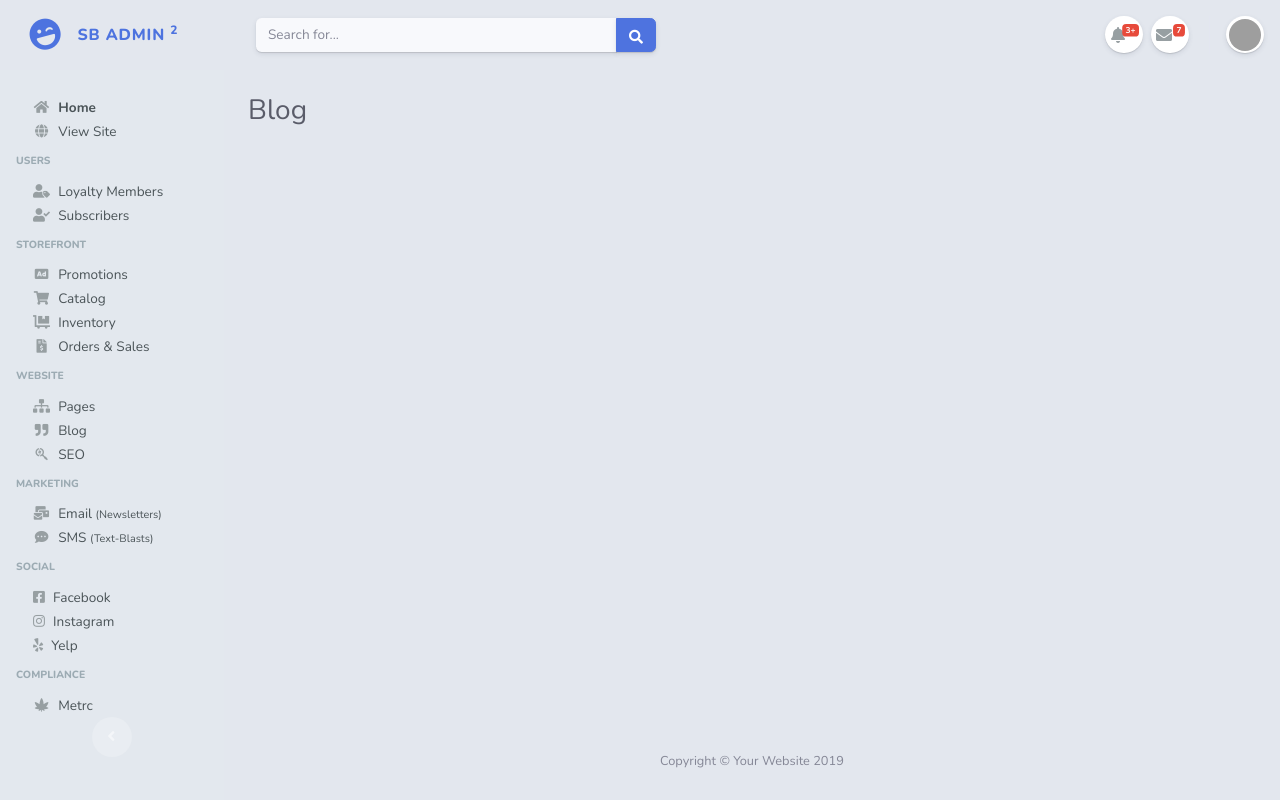
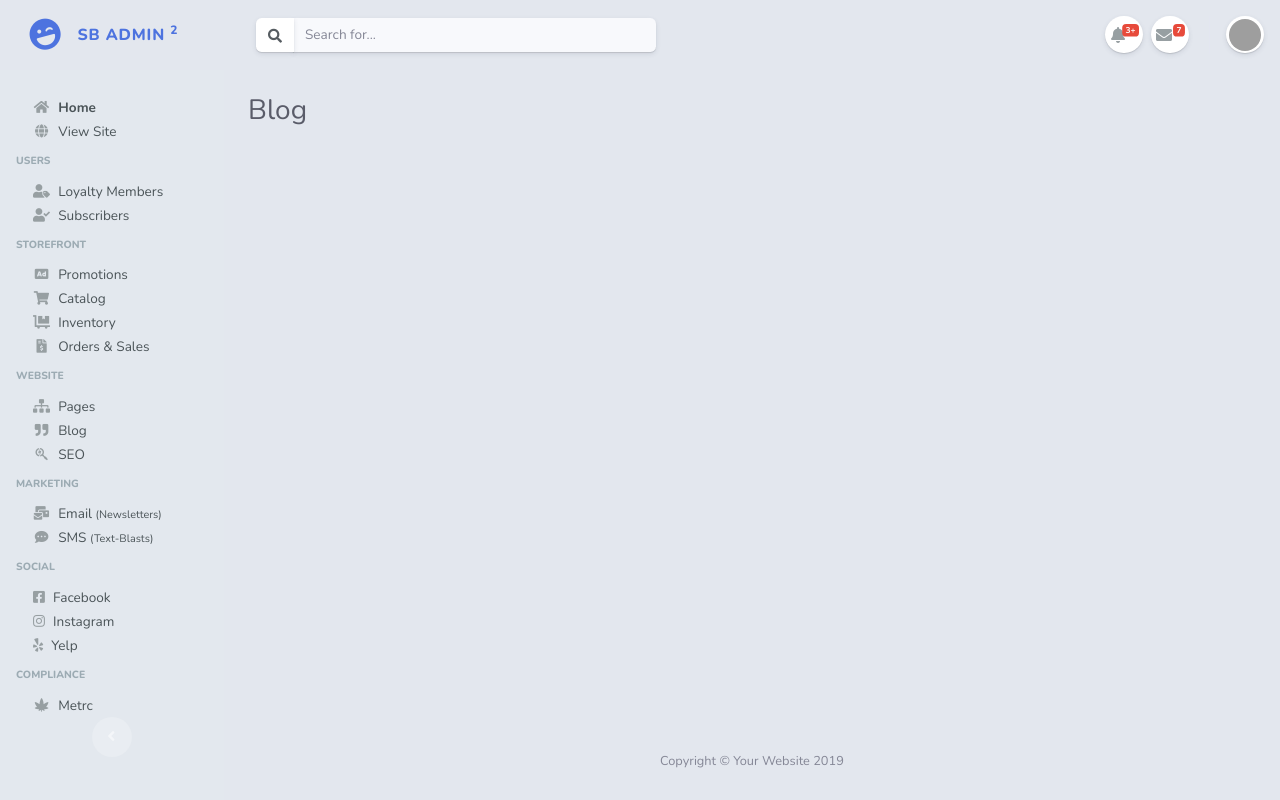
Before and after one commit to rowsheet/highbrid_dashboard, a Flask app: page /blog in a window 1280 px wide. Run offline with Flask 2, Linux system fonts and the light colour scheme; some libraries are stand-ins or nearby versions; grey boxes are pictures that could not be loaded.

Commit message:
Adding searchbar button left side.

```diff
--- a/app/templates/components/sidebar.html
+++ b/app/templates/components/sidebar.html
@@ -235,6 +235,13 @@ tr.odd-row {
 /* Dashboard Cards */
 .dashboard_card {
     box-shadow: 0 7px 14px 0 rgba(60,66,87, .12), 0 3px 6px 0 rgba(0,0,0, .12) !important;
+    border: none;
+}
+/* Nav Search */
+.navbar .navbar-search button.btn.btn-primary {
+    background: white;
+    border: none;
+    color: #565c61;
 }
 /* Nav Tab Pills */
 a.nav-link.active {
--- a/app/templates/components/topbar.html
+++ b/app/templates/components/topbar.html
@@ -6,12 +6,12 @@
 <!-- Topbar Search -->
 <form class="d-none d-sm-inline-block form-inline mr-auto ml-md-3 my-2 my-md-0 mw-100 navbar-search">
     <div class="input-group">
-        <input type="text" class="form-control bg-light border-0 small" placeholder="Search for..." aria-label="Search" aria-describedby="basic-addon2">
-        <div class="input-group-append">
+        <div class="input-group-prepend">
             <button class="btn btn-primary" type="button">
                 <i class="fas fa-search fa-sm"></i>
             </button>
         </div>
+        <input type="text" class="form-control bg-light border-0 small" placeholder="Search for..." aria-label="Search" aria-describedby="basic-addon2">
     </div>
 </form>
 
@@ -27,12 +27,12 @@
         <div class="dropdown-menu dropdown-menu-right p-3 shadow animated--grow-in" aria-labelledby="searchDropdown">
             <form class="form-inline mr-auto w-100 navbar-search">
                 <div class="input-group">
-                    <input type="text" class="form-control bg-light border-0 small" placeholder="Search for..." aria-label="Search" aria-describedby="basic-addon2">
-                    <div class="input-group-append">
+                    <div class="input-group-prepend">
                         <button class="btn btn-primary" type="button">
                             <i class="fas fa-search fa-sm"></i>
                         </button>
                     </div>
+                    <input type="text" class="form-control bg-light border-0 small" placeholder="Search for..." aria-label="Search" aria-describedby="basic-addon2">
                 </div>
             </form>
         </div>
```
